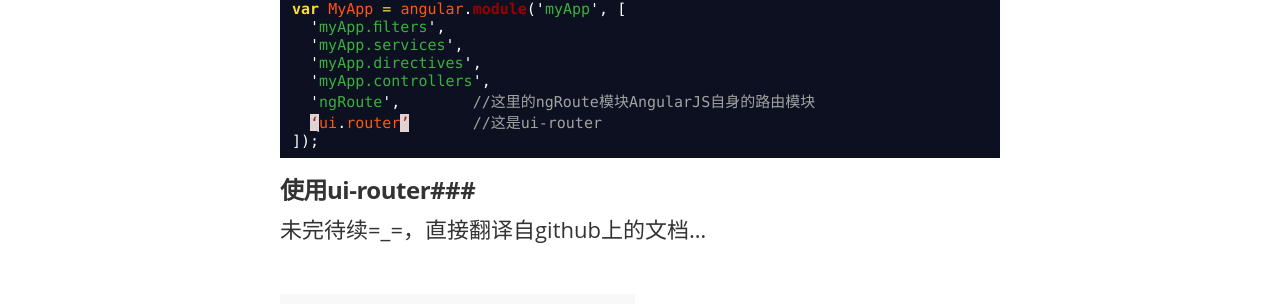
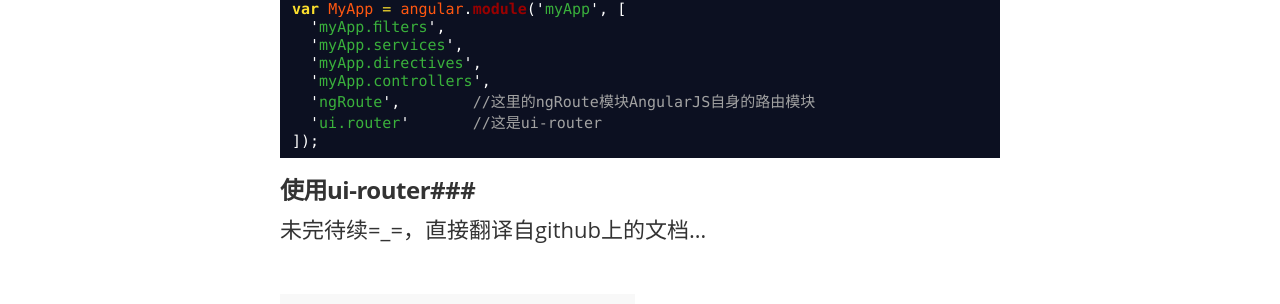
Before and after one commit to wcqblog/wcqblog.github.io, a Jekyll site: the page built from _posts/2015-1-30-AngularJS-UI-Router.markdown, in a window 1280 px wide and 900 px high, scrolled down 1562 px. Shown: the part 146-450 px from the top of the window. Built offline with Jekyll 4.4.1, drawn with Linux system fonts in a browser that asks for light colours; nearby versions of some CDN libraries; some web fonts are replaced; Markdown is read by kramdown in place of the engine named in the settings; comment, search, counter and statistics services are not loaded.

````diff
--- a/_posts/2015-1-30-AngularJS-UI-Router.markdown
+++ b/_posts/2015-1-30-AngularJS-UI-Router.markdown
@@ -43,7 +43,7 @@ var MyApp = angular.module('myApp', [
   'myApp.directives',
   'myApp.controllers',
   'ngRoute',        //这里的ngRoute模块AngularJS自身的路由模块
-  ‘ui.router’       //这是ui-router
+  'ui.router'       //这是ui-router
 ]);
 ```
 
````
